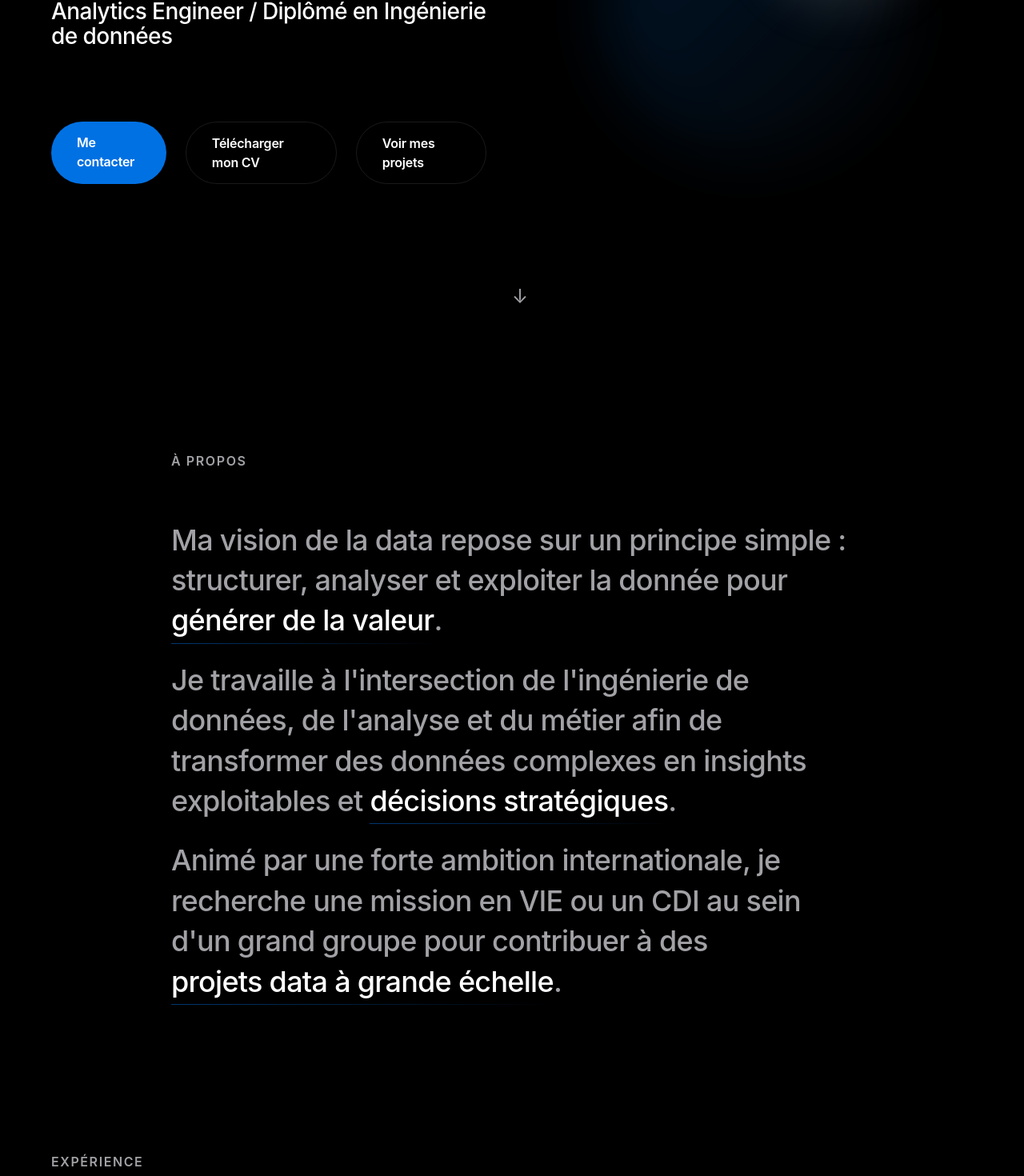
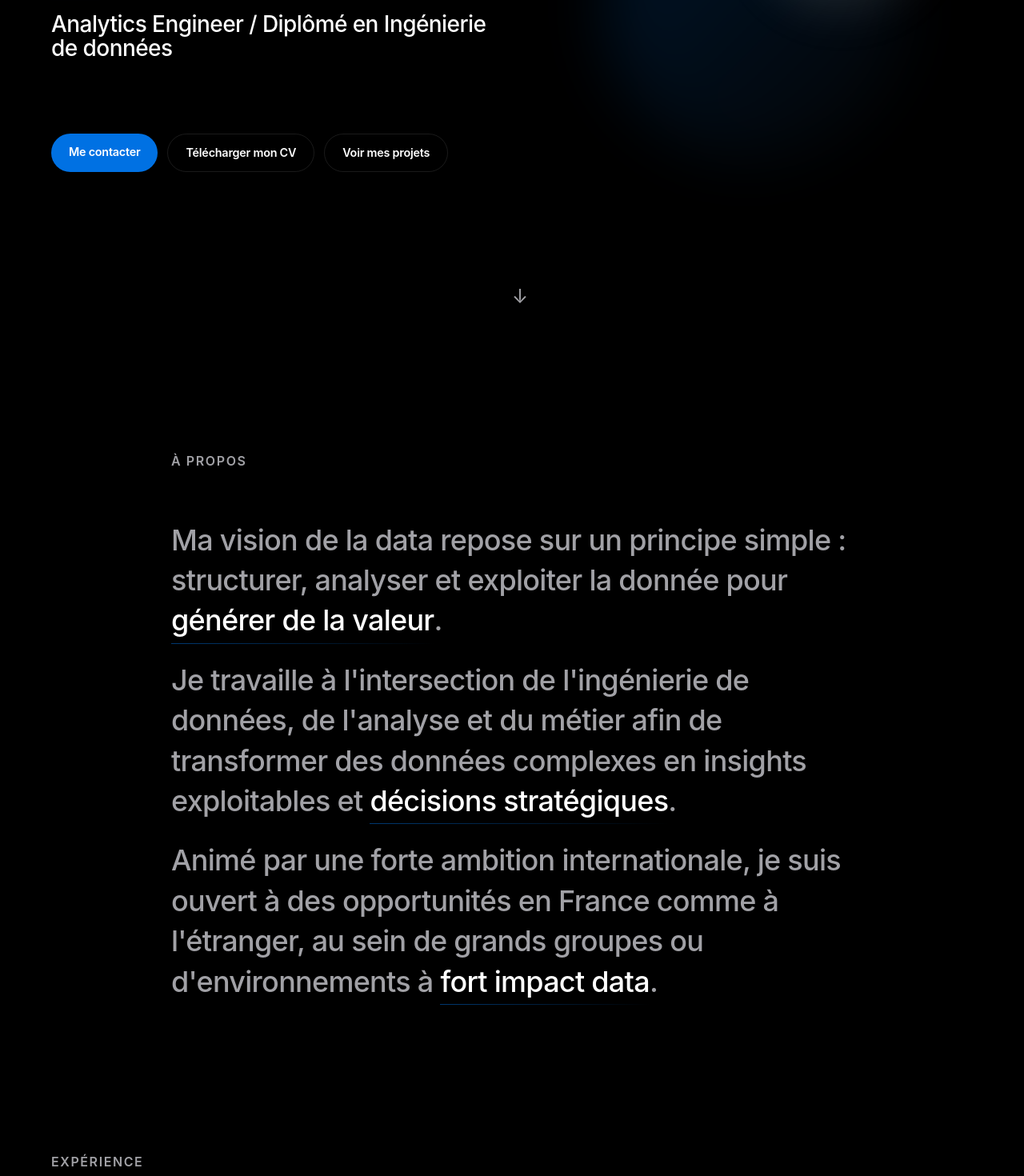
Before and after one commit to boufax/portfolio_Thabet, a Next.js app: page / in a window 1280 px wide. Shown: the part 360-1830 px from the top of the page at 80% size. Built offline with nearby package versions, Linux system fonts and the light colour scheme.

Commit message:
Update about text, remove long dashes, fix hero buttons alignment

```diff
--- a/src/components/Hero/Hero.module.css
+++ b/src/components/Hero/Hero.module.css
@@ -105,7 +105,8 @@
 
 .actions {
     display: flex;
-    gap: var(--spacing-4);
+    gap: 0.75rem;
+    flex-wrap: nowrap;
 }
 
 @media (max-width: 992px) {
@@ -117,10 +118,11 @@
 .primaryBtn {
     background: var(--bleu);
     color: white;
-    padding: 0.875rem 2rem;
+    padding: 0.75rem 1.375rem;
     border-radius: 9999px;
     font-weight: 600;
-    font-size: 1rem;
+    font-size: 0.9rem;
+    white-space: nowrap;
     transition: transform var(--transition-fast), box-shadow var(--transition-fast);
 }
 
@@ -133,10 +135,11 @@
 .secondaryBtn {
     background: transparent;
     color: var(--foreground);
-    padding: 0.875rem 2rem;
+    padding: 0.75rem 1.375rem;
     border-radius: 9999px;
     font-weight: 600;
-    font-size: 1rem;
+    font-size: 0.9rem;
+    white-space: nowrap;
     border: 1px solid var(--border);
     transition: all var(--transition-fast);
 }
--- a/src/components/Projects/Projects.tsx
+++ b/src/components/Projects/Projects.tsx
@@ -150,20 +150,20 @@ const projectsFR: Project[] = [
     {
         id: "p9",
         icon: TrendingUp,
-        title: "Stratégie pricing & clustering clients — Renault Trucks",
+        title: "Stratégie pricing et clustering clients pour Renault Trucks",
         shortDesc: "Outil d'aide à la décision pour structurer les remises commerciales.",
         context: "Projet réalisé pour Renault Trucks (Volvo Group). Les directeurs régionaux accordaient des remises clients de façon non structurée, sans grille de référence objective. L'objectif était de construire un outil d'aide à la décision basé sur les données.",
         process: "Jointure de deux sources de données (transactions financières + immatriculations parc clients) via clé VIN sur Databricks. Clustering K-Means sur les clients réseau avec des variables métier : taille de flotte, part de marché, volume d'achats, ancienneté, taux d'équipement, marge. Détection d'anomalies de remises normalisées par tendance marché annuelle.",
-        result: "Segmentation en 4 profils clients actionnables, score de potentiel de conquête, et dashboard Power BI présenté aux directeurs régionaux et au management.",
+        result: "Segmentation en 4 profils clients actionnables, construction d'un score de potentiel de conquête et dashboard Power BI présenté aux directeurs régionaux et au management.",
         techs: ["Python", "PySpark", "Databricks", "K-Means", "Power BI", "DAX"],
         category: "Machine Learning"
     },
     {
         id: "p10",
         icon: Cloud,
-        title: "Pipeline de données temps réel sur Azure — Vélib'",
+        title: "Pipeline de données temps réel sur Azure pour Vélib",
         shortDesc: "Plateforme cloud d'analyse de la disponibilité des stations en temps réel.",
-        context: "Projet en équipe consistant à construire une plateforme de données cloud pour analyser la disponibilité des stations Vélib' en temps réel via les APIs ouvertes de Paris.",
+        context: "Projet en équipe consistant à construire une plateforme de données cloud pour analyser la disponibilité des stations Vélib en temps réel via les APIs ouvertes de Paris.",
         process: "Déploiement d'une infrastructure Azure complète (Data Lake Gen2, Data Factory, Databricks, Key Vault, Log Analytics). Mise en place d'une architecture Medallion Bronze/Silver/Gold avec Delta Lake. Pipeline d'ingestion automatique toutes les 5 minutes via Data Factory, transformations PySpark et agrégations métier via Databricks.",
         result: "Plateforme opérationnelle avec pipeline de bout en bout, données nettoyées et agrégées en temps réel, infrastructure sécurisée et monitorée.",
         techs: ["Azure", "Databricks", "PySpark", "Data Factory", "Delta Lake", "Draw.io"],
@@ -263,7 +263,7 @@ const projectsEN: Project[] = [
     {
         id: "p9",
         icon: TrendingUp,
-        title: "Pricing Strategy & Customer Clustering — Renault Trucks",
+        title: "Pricing Strategy and Customer Clustering for Renault Trucks",
         shortDesc: "Decision-support tool to structure commercial discount policies.",
         context: "Project carried out for Renault Trucks (Volvo Group). Regional directors were granting customer discounts in an unstructured way, without any objective reference framework. The goal was to build a data-driven decision-support tool.",
         process: "Join of two data sources (financial transactions + customer fleet registrations) via VIN key on Databricks. K-Means clustering on network customers using business variables: fleet size, market share, purchase volume, seniority, equipment rate, and margin. Detection of discount anomalies normalized by annual market trend.",
@@ -274,9 +274,9 @@ const projectsEN: Project[] = [
     {
         id: "p10",
         icon: Cloud,
-        title: "Real-Time Data Pipeline on Azure — Vélib'",
+        title: "Real-Time Data Pipeline on Azure for Vélib",
         shortDesc: "Cloud data platform analyzing station availability in real time.",
-        context: "Team project to build a cloud data platform for analyzing Vélib' bike-share station availability in real time using Paris open APIs.",
+        context: "Team project to build a cloud data platform for analyzing Vélib bike-share station availability in real time using Paris open APIs.",
         process: "Deployment of a full Azure infrastructure (Data Lake Gen2, Data Factory, Databricks, Key Vault, Log Analytics). Implementation of a Medallion Bronze/Silver/Gold architecture with Delta Lake. Automatic ingestion pipeline every 5 minutes via Data Factory, PySpark transformations and business aggregations via Databricks.",
         result: "Operational platform with an end-to-end pipeline, cleaned and aggregated real-time data, secured and monitored infrastructure.",
         techs: ["Azure", "Databricks", "PySpark", "Data Factory", "Delta Lake", "Draw.io"],
--- a/src/context/LanguageContext.tsx
+++ b/src/context/LanguageContext.tsx
@@ -27,8 +27,8 @@ const translations = {
         "about.p1.highlight": "générer de la valeur",
         "about.p2": "Je travaille à l'intersection de l'ingénierie de données, de l'analyse et du métier afin de transformer des données complexes en insights exploitables et décisions stratégiques.",
         "about.p2.highlight": "décisions stratégiques",
-        "about.p3": "Animé par une forte ambition internationale, je recherche une mission en VIE ou un CDI au sein d'un grand groupe pour contribuer à des projets data à grande échelle.",
-        "about.p3.highlight": "projets data à grande échelle",
+        "about.p3": "Animé par une forte ambition internationale, je suis ouvert à des opportunités en France comme à l'étranger, au sein de grands groupes ou d'environnements à fort impact data.",
+        "about.p3.highlight": "fort impact data",
         "skills.title": "Compétences",
         "skills.cat1": "Analyse de données",
         "skills.cat2": "Machine Learning",
@@ -61,12 +61,12 @@ const translations = {
         "hero.cv": "Download Resume",
         "hero.projects": "View My Projects",
         "about.title": "About Me",
-        "about.p1": "My vision of data is based on a simple principle: structuring, analyzing, and leveraging data to generate value.",
+        "about.p1": "My approach to data is built on a simple principle: structure, analyze, and leverage data to generate value.",
         "about.p1.highlight": "generate value",
-        "about.p2": "I work at the intersection of data engineering, analytics, and business to transform complex raw data into actionable insights and strategic decisions.",
+        "about.p2": "I work at the intersection of data engineering, analytics, and business to transform complex data into actionable insights and strategic decisions.",
         "about.p2.highlight": "strategic decisions",
-        "about.p3": "Driven by a strong international ambition, I am looking for a VIE mission or a permanent position within a major group to contribute to large-scale data projects.",
-        "about.p3.highlight": "large-scale data projects",
+        "about.p3": "Driven by strong international ambitions, I am open to opportunities both in France and abroad, within large organizations or high-impact data environments.",
+        "about.p3.highlight": "high-impact data environments",
         "skills.title": "Skills",
         "skills.cat1": "Data Analysis",
         "skills.cat2": "Machine Learning",
```
